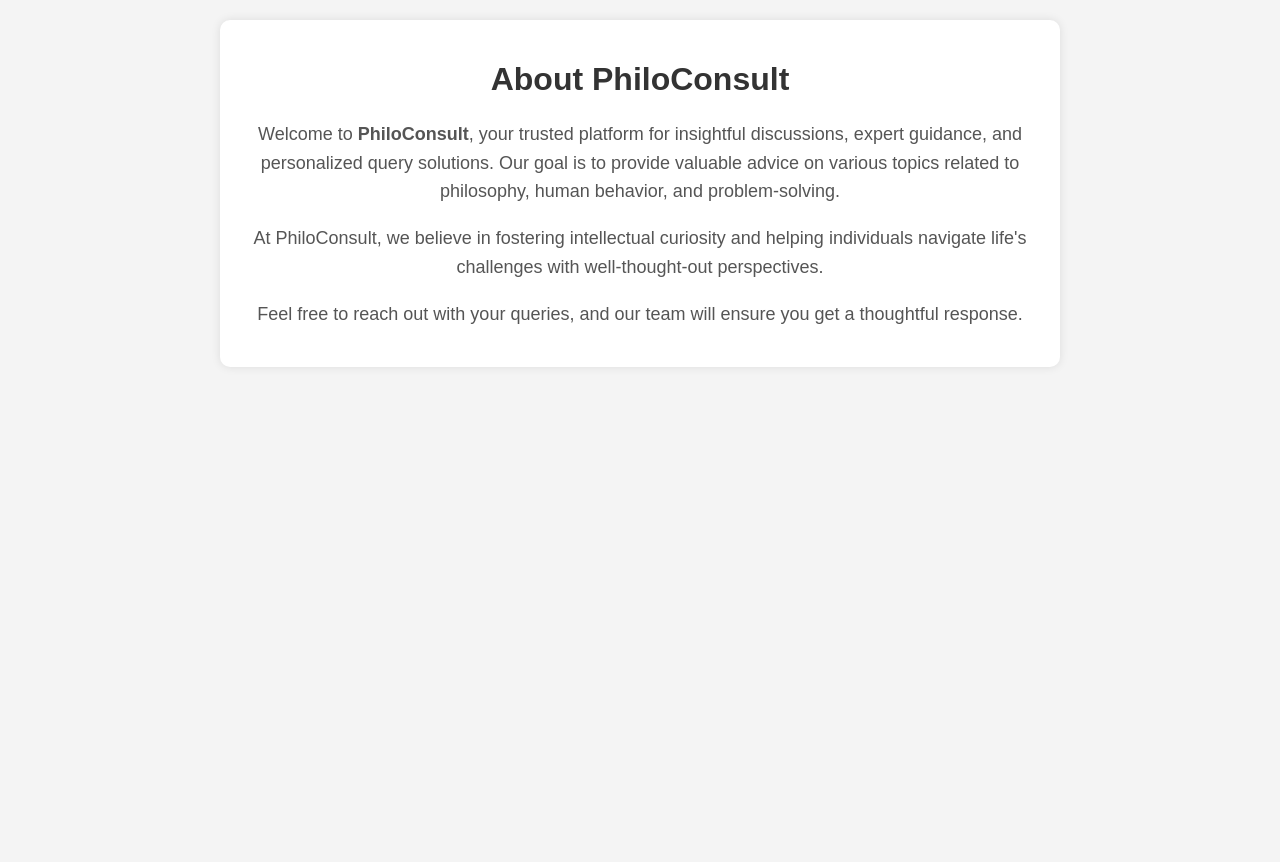
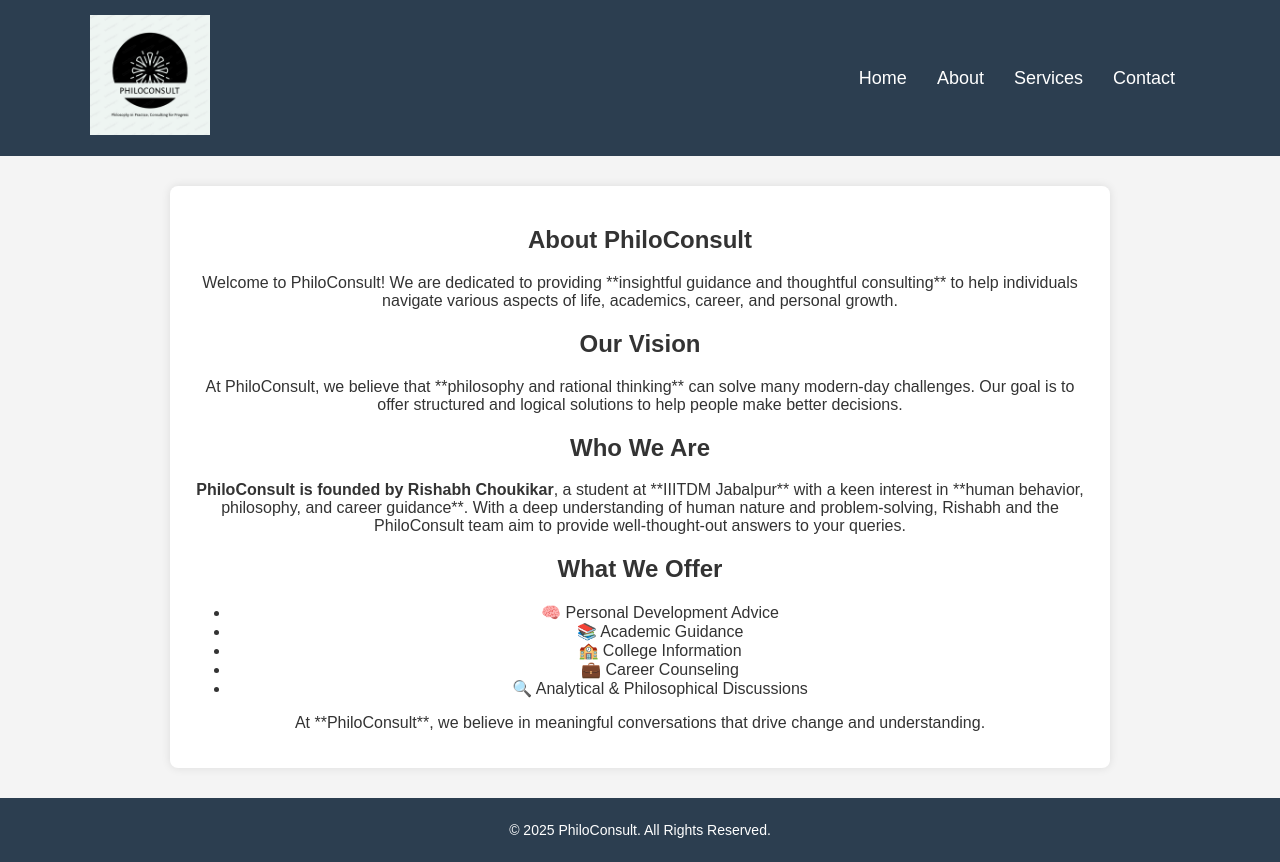
Before and after one commit to rishabh248/PhiloConsult, a website: page public/about.html in a window 1280 px wide. Before the commit the page ends 800 px from the top, so only its background shows below. Drawn offline with Linux system fonts and the light colour scheme.

Commit message:
Updated about.html

```diff
--- a/public/about.html
+++ b/public/about.html
@@ -4,38 +4,47 @@
     <meta charset="UTF-8">
     <meta name="viewport" content="width=device-width, initial-scale=1.0">
     <title>About PhiloConsult</title>
-    <style>
-        body {
-            font-family: Arial, sans-serif;
-            background-color: #f4f4f4;
-            text-align: center;
-            margin: 0;
-            padding: 20px;
-        }
-        .container {
-            max-width: 800px;
-            margin: auto;
-            background: white;
-            padding: 20px;
-            border-radius: 10px;
-            box-shadow: 0px 0px 10px rgba(0, 0, 0, 0.1);
-        }
-        h1 {
-            color: #333;
-        }
-        p {
-            font-size: 18px;
-            color: #555;
-            line-height: 1.6;
-        }
-    </style>
+    <link rel="stylesheet" href="styles.css">
 </head>
 <body>
-    <div class="container">
+    <header>
+        <nav>
+            <div class="logo">
+                <img src="images/logo.png" alt="PhiloConsult Logo" width="120">
+            </div>
+            <ul>
+                <li><a href="index.html">Home</a></li>
+                <li><a href="about.html">About</a></li>
+                <li><a href="#services">Services</a></li>
+                <li><a href="#contact">Contact</a></li>
+            </ul>
+        </nav>
+    </header>
+
+    <section class="about-container">
         <h1>About PhiloConsult</h1>
-        <p>Welcome to <b>PhiloConsult</b>, your trusted platform for insightful discussions, expert guidance, and personalized query solutions. Our goal is to provide valuable advice on various topics related to philosophy, human behavior, and problem-solving.</p>
-        <p>At PhiloConsult, we believe in fostering intellectual curiosity and helping individuals navigate life's challenges with well-thought-out perspectives.</p>
-        <p>Feel free to reach out with your queries, and our team will ensure you get a thoughtful response.</p>
-    </div>
+        <p>Welcome to PhiloConsult! We are dedicated to providing **insightful guidance and thoughtful consulting** to help individuals navigate various aspects of life, academics, career, and personal growth.</p>
+
+        <h2>Our Vision</h2>
+        <p>At PhiloConsult, we believe that **philosophy and rational thinking** can solve many modern-day challenges. Our goal is to offer structured and logical solutions to help people make better decisions.</p>
+
+        <h2>Who We Are</h2>
+        <p><strong>PhiloConsult is founded by Rishabh Choukikar</strong>, a student at **IIITDM Jabalpur** with a keen interest in **human behavior, philosophy, and career guidance**. With a deep understanding of human nature and problem-solving, Rishabh and the PhiloConsult team aim to provide well-thought-out answers to your queries.</p>
+
+        <h2>What We Offer</h2>
+        <ul>
+            <li>🧠 Personal Development Advice</li>
+            <li>📚 Academic Guidance</li>
+            <li>🏫 College Information</li>
+            <li>💼 Career Counseling</li>
+            <li>🔍 Analytical & Philosophical Discussions</li>
+        </ul>
+
+        <p>At **PhiloConsult**, we believe in meaningful conversations that drive change and understanding.</p>
+    </section>
+
+    <footer>
+        <p>&copy; 2025 PhiloConsult. All Rights Reserved.</p>
+    </footer>
 </body>
 </html>
```
